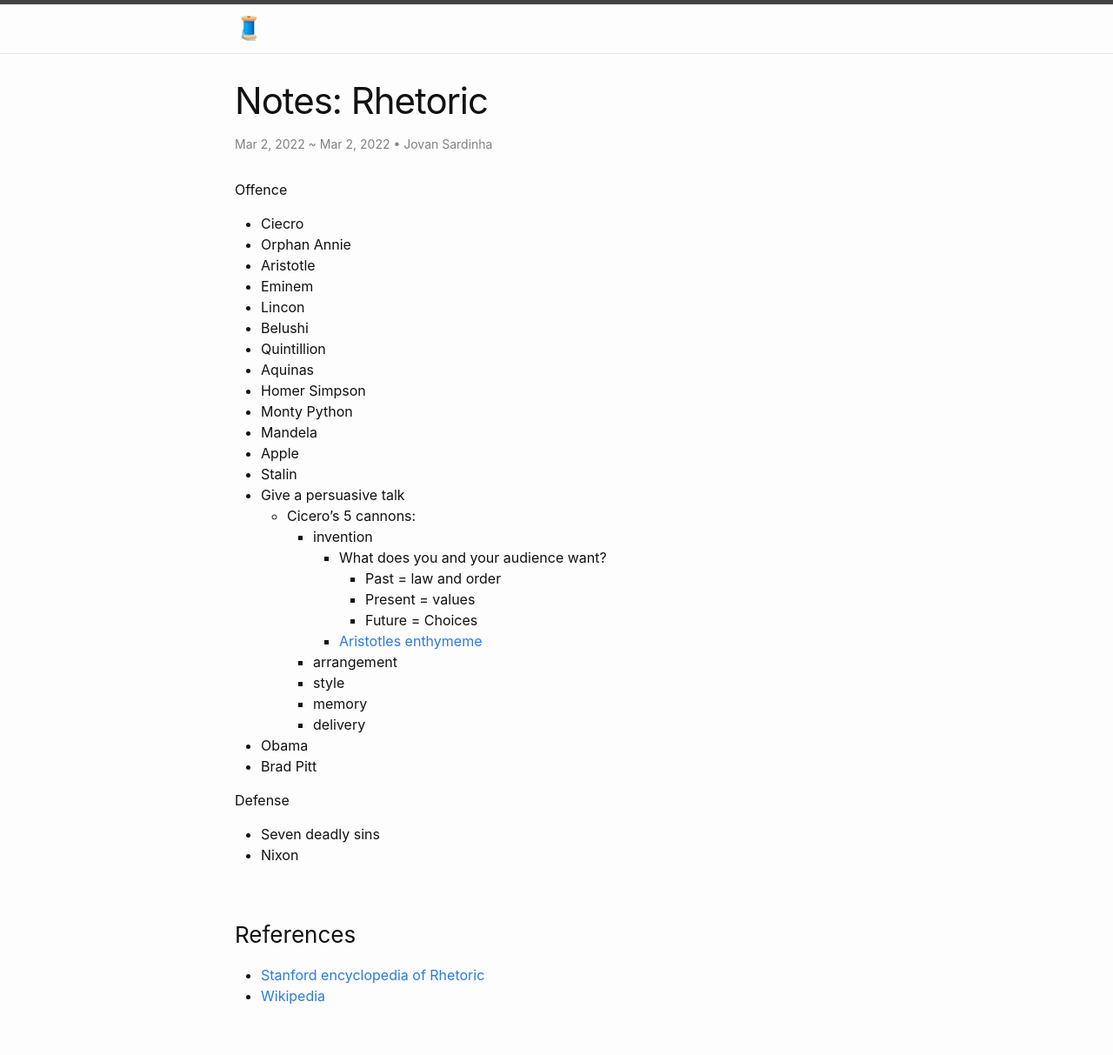
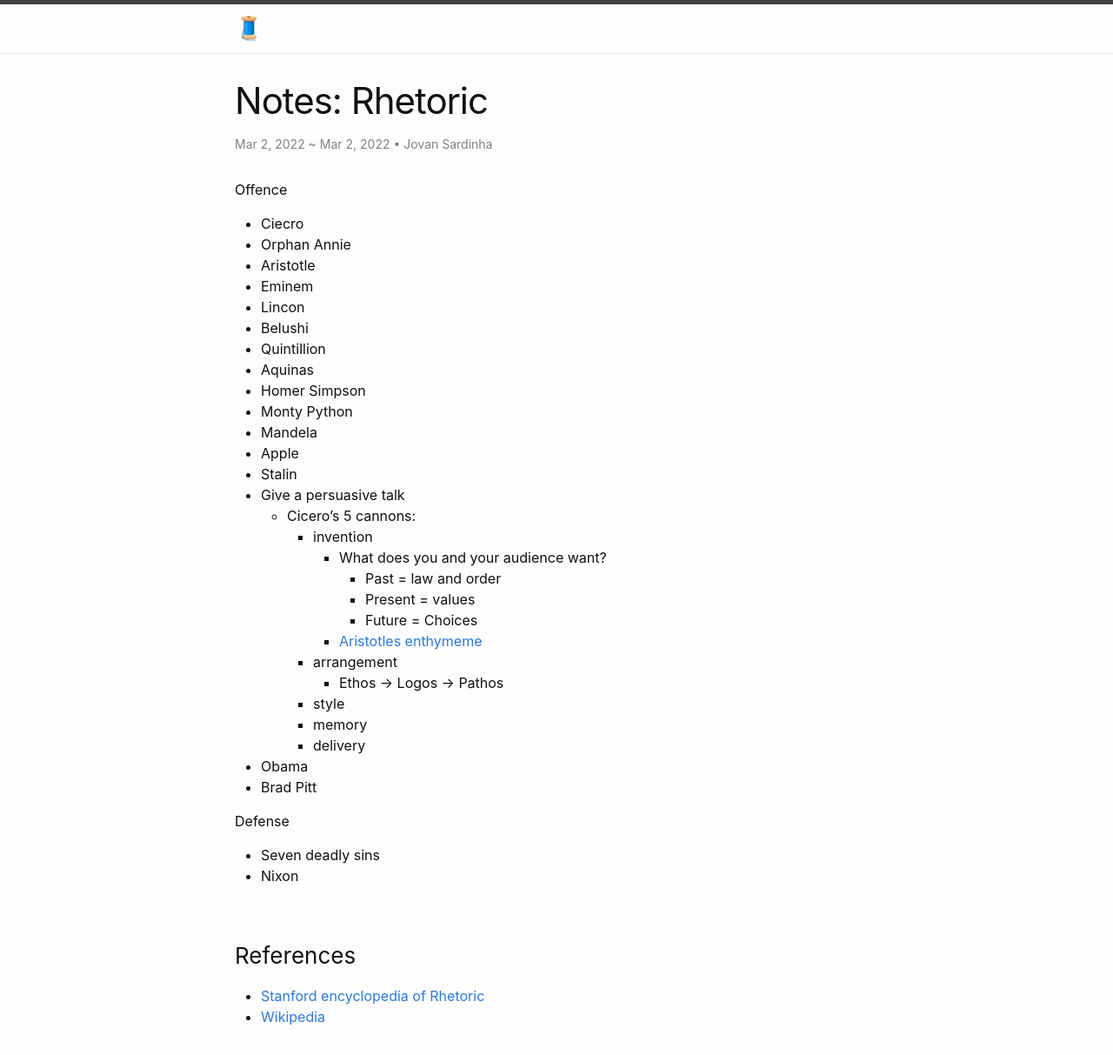
Before and after one commit to jovsa/jovsa.github.io, a Jekyll site: the page built from _posts/2022-03-02-notes-rhetoric.md, in a window 1280 px wide, cut to the strip 0-1213 px from the top of the page. Shown: the whole strip at 87% size. Built offline with Jekyll 4.4.1, drawn with Linux system fonts in a browser that asks for light colours.

Commit message:
rhetoric

```diff
--- a/_posts/2022-03-02-notes-rhetoric.md
+++ b/_posts/2022-03-02-notes-rhetoric.md
@@ -30,6 +30,7 @@
         * Future = Choices
       * [Aristotles enthymeme](https://plato.stanford.edu/entries/aristotle-rhetoric/#6.3)
     * arrangement
+      * Ethos -> Logos -> Pathos
     * style
     * memory
     * delivery
```
